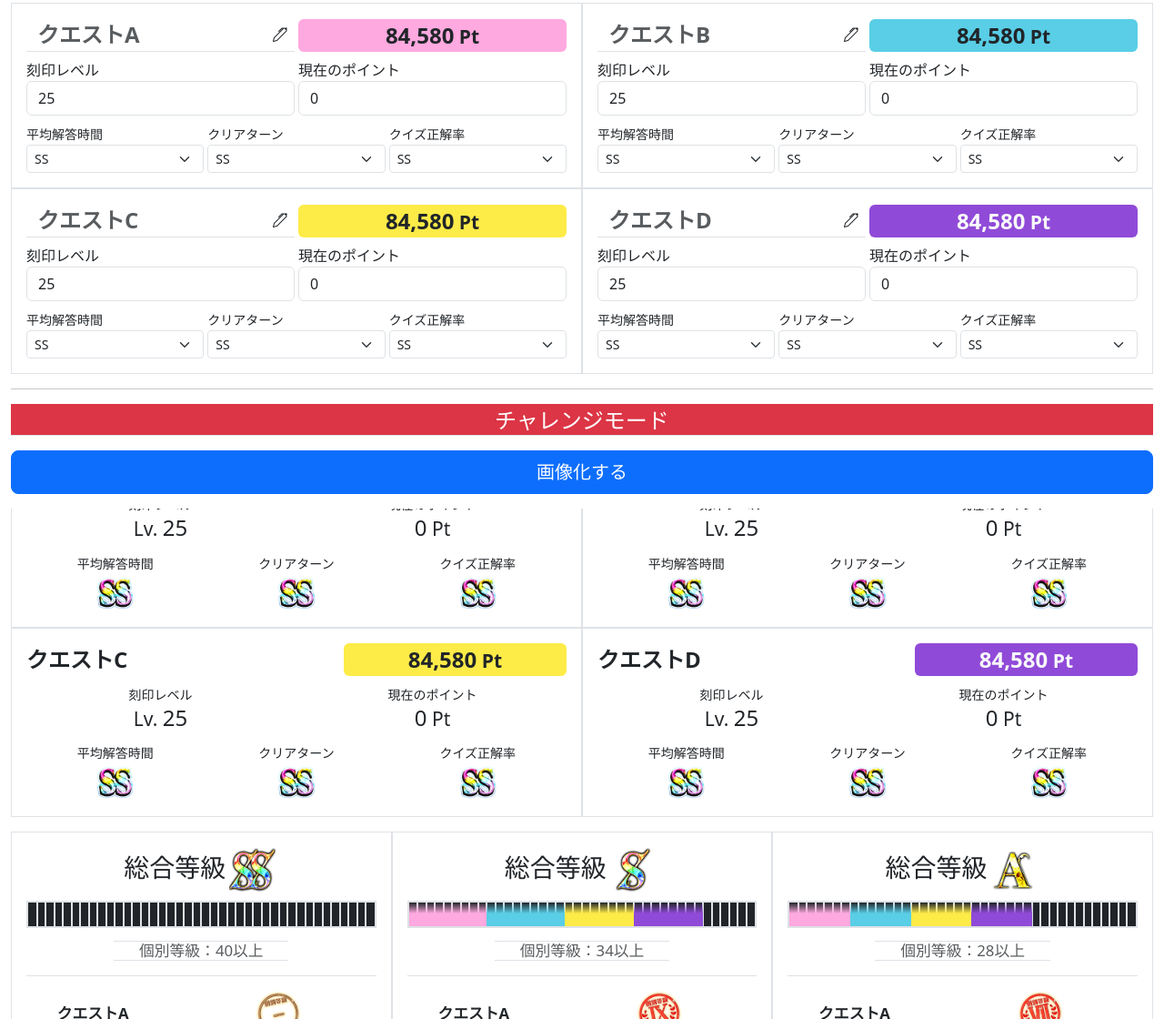
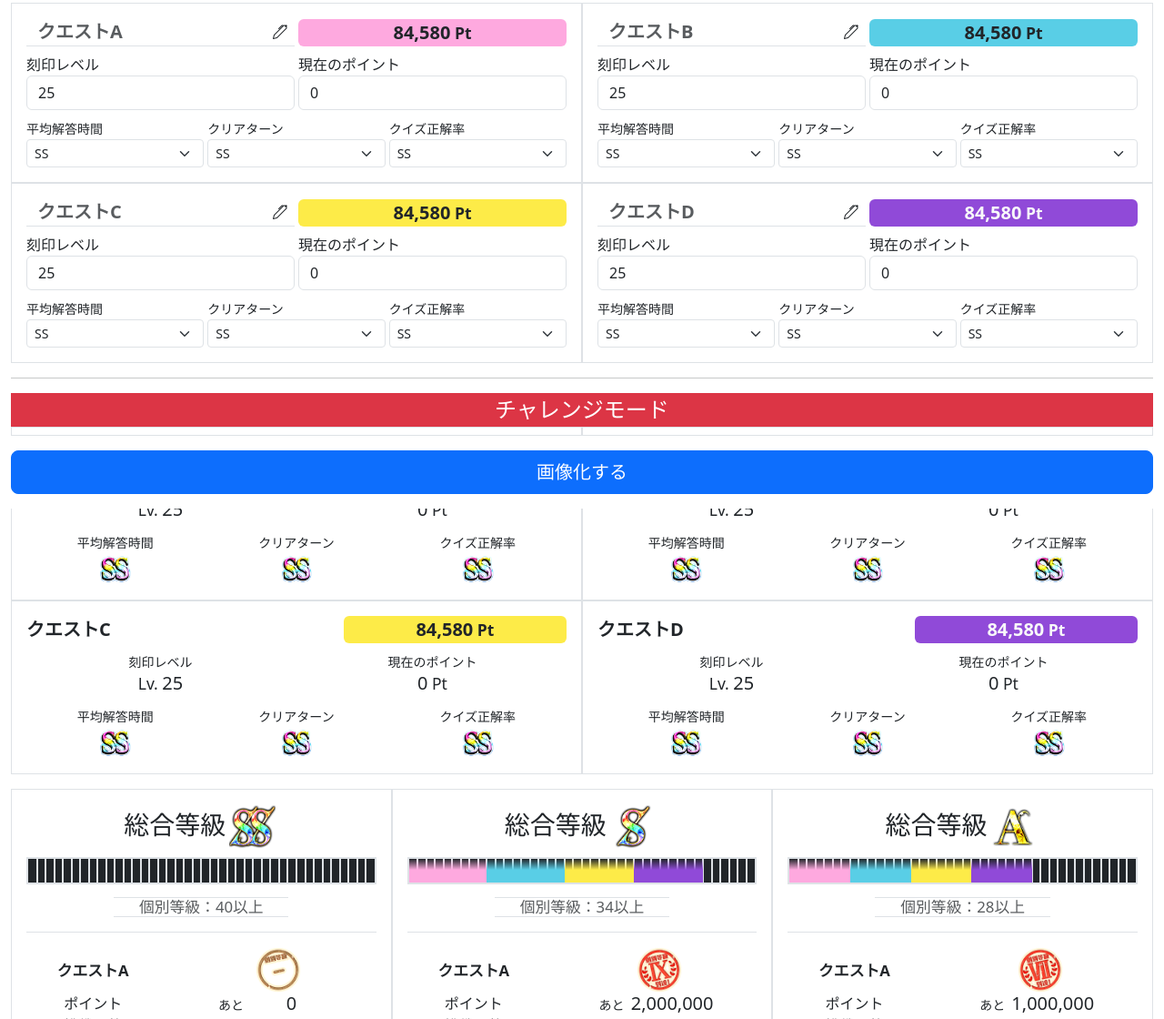
Before and after one commit to kmlnwiz/phantombattle, a plain HTML site: page index.html in a window 1280 px wide. Shown: the part 241-1361 px from the top of the page at 91% size. Drawn offline with nearby package versions, Linux system fonts and the light colour scheme.

Commit message:
Update index.html

```diff
--- a/index.html
+++ b/index.html
@@ -66,12 +66,12 @@
                 <div class="row justify-content-around g-1 mb-2">
                     <div class="col-6 align-self-center">
                         <div class="input-group">
-                            <input id="quest-nameA" class="form-control border-0 border-bottom rounded-0 fw-bold fs-4 text-truncate py-0" type="text" placeholder="クエストA" value="" maxlength="20" type="text">
+                            <input id="quest-nameA" class="form-control border-0 border-bottom rounded-0 fw-bold fs-5 text-truncate py-0" type="text" placeholder="クエストA" value="" maxlength="20" type="text">
                             <label class="input-group-text border-0 border-bottom bg-body rounded-0 px-2 py-0" for="quest-nameA"><i class="bi bi-pen"></i></label>
                         </div>
                     </div>
                     <div class="col-6 align-self-center">
-                        <span id="get-pointA" class="d-inline-block fs-4 fw-bold rounded px-3 py-0 text-dark text-center mb-0 w-100 align-middle text-truncate" style="background-color: #fea9df;"></span>
+                        <span id="get-pointA" class="d-inline-block fs-5 fw-bold rounded px-3 py-0 text-dark text-center mb-0 w-100 align-middle text-truncate" style="background-color: #fea9df;"></span>
                     </div>
                 </div>
 
@@ -140,12 +140,12 @@
                 <div class="row justify-content-around g-1 mb-2">
                     <div class="col-6 align-self-center">
                         <div class="input-group">
-                            <input id="quest-nameB" class="form-control border-0 border-bottom rounded-0 fw-bold fs-4 text-truncate py-0" type="text" placeholder="クエストB" value="" maxlength="20" type="text">
+                            <input id="quest-nameB" class="form-control border-0 border-bottom rounded-0 fw-bold fs-5 text-truncate py-0" type="text" placeholder="クエストB" value="" maxlength="20" type="text">
                             <label class="input-group-text border-0 border-bottom bg-body rounded-0 px-2 py-0" for="quest-nameB"><i class="bi bi-pen"></i></label>
                         </div>
                     </div>
                     <div class="col-6 align-self-center">
-                        <span id="get-pointB" class="d-inline-block fs-4 fw-bold rounded px-3 py-0 text-dark text-center mb-0 w-100 align-middle text-truncate" style="background-color: #59cee6;"></span>
+                        <span id="get-pointB" class="d-inline-block fs-5 fw-bold rounded px-3 py-0 text-dark text-center mb-0 w-100 align-middle text-truncate" style="background-color: #59cee6;"></span>
                     </div>
                 </div>
 
@@ -214,12 +214,12 @@
                 <div class="row justify-content-around g-1 mb-2">
                     <div class="col-6 align-self-center">
                         <div class="input-group">
-                            <input id="quest-nameC" class="form-control border-0 border-bottom rounded-0 fw-bold fs-4 text-truncate py-0" type="text" placeholder="クエストC" value="" maxlength="20" type="text">
+                            <input id="quest-nameC" class="form-control border-0 border-bottom rounded-0 fw-bold fs-5 text-truncate py-0" type="text" placeholder="クエストC" value="" maxlength="20" type="text">
                             <label class="input-group-text border-0 border-bottom bg-body rounded-0 px-2 py-0" for="quest-nameC"><i class="bi bi-pen"></i></label>
                         </div>
                     </div>
                     <div class="col-6 align-self-center">
-                        <span id="get-pointC" class="d-inline-block fs-4 fw-bold rounded px-3 py-0 text-dark text-center mb-0 w-100 align-middle text-truncate" style="background-color: #fdeb48;"></span>
+                        <span id="get-pointC" class="d-inline-block fs-5 fw-bold rounded px-3 py-0 text-dark text-center mb-0 w-100 align-middle text-truncate" style="background-color: #fdeb48;"></span>
                     </div>
                 </div>
 
@@ -288,12 +288,12 @@
                 <div class="row justify-content-around g-1 mb-2">
                     <div class="col-6 align-self-center">
                         <div class="input-group">
-                            <input id="quest-nameD" class="form-control border-0 border-bottom rounded-0 fw-bold fs-4 text-truncate py-0" type="text" placeholder="クエストD" value="" maxlength="20" type="text">
+                            <input id="quest-nameD" class="form-control border-0 border-bottom rounded-0 fw-bold fs-5 text-truncate py-0" type="text" placeholder="クエストD" value="" maxlength="20" type="text">
                             <label class="input-group-text border-0 border-bottom bg-body rounded-0 px-2 py-0" for="quest-nameD"><i class="bi bi-pen"></i></label>
                         </div>
                     </div>
                     <div class="col-6 align-self-center">
-                        <span id="get-pointD" class="d-inline-block fs-4 fw-bold rounded px-3 py-0 text-light text-center mb-0 w-100 align-middle text-truncate" style="background-color: #904ad8;"></span>
+                        <span id="get-pointD" class="d-inline-block fs-5 fw-bold rounded px-3 py-0 text-light text-center mb-0 w-100 align-middle text-truncate" style="background-color: #904ad8;"></span>
                     </div>
                 </div>
 
@@ -372,10 +372,10 @@
                     <div class="col p-3 border">
                         <div class="row justify-content-around g-1 mb-2">
                             <div class="col-7 align-self-center">
-                                <span id="questA-name" class="d-inline-block fw-bold fs-4 text-truncate w-100 align-middle py-0" type="text"></span>
+                                <span id="questA-name" class="d-inline-block fw-bold fs-5 text-truncate w-100 align-middle py-0" type="text"></span>
                             </div>
                             <div class="col-5 align-self-center">
-                                <span id="questA-get-point" class="d-inline-block fs-4 fw-bold rounded px-3 py-0 text-dark text-center mb-0 w-100 align-middle text-truncate" style="background-color: #fea9df;"></span>
+                                <span id="questA-get-point" class="d-inline-block fs-5 fw-bold rounded px-3 py-0 text-dark text-center mb-0 w-100 align-middle text-truncate" style="background-color: #fea9df;"></span>
                             </div>
                         </div>
 
@@ -384,25 +384,25 @@
                             <div class="row g-1">
                                 <div class="col-6">
                                     <span class="d-inline-block small w-100 text-center">刻印レベル</span>
-                                    <span id="questA-seal-level" class="d-inline-block h4 w-100 text-center">Lv.25</span>
+                                    <span id="questA-seal-level" class="d-inline-block h5 w-100 text-center">Lv.25</span>
                                 </div>
                                 <div class="col-6">
                                     <span class="d-inline-block small w-100 text-center">現在のポイント</span>
-                                    <span id="questA-current-point" class="d-inline-block h4 w-100 text-center">0Pt</span>
+                                    <span id="questA-current-point" class="d-inline-block h5 w-100 text-center">0Pt</span>
                                 </div>
                                 <div class="col">
                                     <span class="d-inline-block small w-100 text-center">平均解答時間</span>
-                                    <span id="questA-avg-rank" class="d-inline-block h4 w-100 text-center mb-0">SS</span>
+                                    <span id="questA-avg-rank" class="d-inline-block h5 w-100 text-center mb-0">SS</span>
                                     <span id="questA-avg-rank-border" class="d-inline-block small w-100 text-center mb-0 text-muted d-none"></span>
                                 </div>
                                 <div class="col">
                                     <span class="d-inline-block small w-100 text-center">クリアターン</span>
-                                    <span id="questA-turn-rank" class="d-inline-block h4 w-100 text-center mb-0">SS</span>
+                                    <span id="questA-turn-rank" class="d-inline-block h5 w-100 text-center mb-0">SS</span>
                                     <span id="questA-turn-rank-border" class="d-inline-block small w-100 text-center mb-0 text-muted d-none"></span>
                                 </div>
                                 <div class="col">
                                     <span class="d-inline-block small w-100 text-center">クイズ正解率</span>
-                                    <span id="questA-correct-rank" class="d-inline-block h4 w-100 text-center mb-0">SS</span>
+                                    <span id="questA-correct-rank" class="d-inline-block h5 w-100 text-center mb-0">SS</span>
                                     <span id="questA-correct-rank-border" class="d-inline-block small w-100 text-center mb-0 text-muted d-none"></span>
                                 </div>
                             </div>
@@ -413,10 +413,10 @@
                     <div class="col p-3 border">
                         <div class="row justify-content-around g-1 mb-2">
                             <div class="col-7 align-self-center">
-                                <span id="questB-name" class="d-inline-block fw-bold fs-4 text-truncate w-100 align-middle py-0" type="text"></span>
+                                <span id="questB-name" class="d-inline-block fw-bold fs-5 text-truncate w-100 align-middle py-0" type="text"></span>
                             </div>
                             <div class="col-5 align-self-center">
-                                <span id="questB-get-point" class="d-inline-block fs-4 fw-bold rounded px-3 py-0 text-dark text-center mb-0 w-100 align-middle text-truncate" style="background-color: #59cee6;"></span>
+                                <span id="questB-get-point" class="d-inline-block fs-5 fw-bold rounded px-3 py-0 text-dark text-center mb-0 w-100 align-middle text-truncate" style="background-color: #59cee6;"></span>
                             </div>
                         </div>
 
@@ -425,25 +425,25 @@
                             <div class="row g-1">
                                 <div class="col-6">
                                     <span class="d-inline-block small w-100 text-center">刻印レベル</span>
-                                    <span id="questB-seal-level" class="d-inline-block h4 w-100 text-center">Lv.25</span>
+                                    <span id="questB-seal-level" class="d-inline-block h5 w-100 text-center">Lv.25</span>
                                 </div>
                                 <div class="col-6">
                                     <span class="d-inline-block small w-100 text-center">現在のポイント</span>
-                                    <span id="questB-current-point" class="d-inline-block h4 w-100 text-center">0Pt</span>
+                                    <span id="questB-current-point" class="d-inline-block h5 w-100 text-center">0Pt</span>
                                 </div>
                                 <div class="col">
                                     <span class="d-inline-block small w-100 text-center">平均解答時間</span>
-                                    <span id="questB-avg-rank" class="d-inline-block h4 w-100 text-center mb-0">SS</span>
+                                    <span id="questB-avg-rank" class="d-inline-block h5 w-100 text-center mb-0">SS</span>
                                     <span id="questB-avg-rank-border" class="d-inline-block small w-100 text-center mb-0 text-muted d-none"></span>
                                 </div>
                                 <div class="col">
                                     <span class="d-inline-block small w-100 text-center">クリアターン</span>
-                                    <span id="questB-turn-rank" class="d-inline-block h4 w-100 text-center mb-0">SS</span>
+                                    <span id="questB-turn-rank" class="d-inline-block h5 w-100 text-center mb-0">SS</span>
                                     <span id="questB-turn-rank-border" class="d-inline-block small w-100 text-center mb-0 text-muted d-none"></span>
                                 </div>
                                 <div class="col">
                                     <span class="d-inline-block small w-100 text-center">クイズ正解率</span>
-                                    <span id="questB-correct-rank" class="d-inline-block h4 w-100 text-center mb-0">SS</span>
+                                    <span id="questB-correct-rank" class="d-inline-block h5 w-100 text-center mb-0">SS</span>
                                     <span id="questB-correct-rank-border" class="d-inline-block small w-100 text-center mb-0 text-muted d-none"></span>
                                 </div>
                             </div>
@@ -454,10 +454,10 @@
                     <div class="col p-3 border">
                         <div class="row justify-content-around g-1 mb-2">
                             <div class="col-7 align-self-center">
-                                <span id="questC-name" class="d-inline-block fw-bold fs-4 text-truncate w-100 align-middle py-0" type="text"></span>
+                                <span id="questC-name" class="d-inline-block fw-bold fs-5 text-truncate w-100 align-middle py-0" type="text"></span>
                             </div>
                             <div class="col-5 align-self-center">
-                                <span id="questC-get-point" class="d-inline-block fs-4 fw-bold rounded px-3 py-0 text-dark text-center mb-0 w-100 align-middle text-truncate" style="background-color: #fdeb48;"></span>
+                                <span id="questC-get-point" class="d-inline-block fs-5 fw-bold rounded px-3 py-0 text-dark text-center mb-0 w-100 align-middle text-truncate" style="background-color: #fdeb48;"></span>
                             </div>
                         </div>
 
@@ -466,25 +466,25 @@
                             <div class="row g-1">
                                 <div class="col-6">
                                     <span class="d-inline-block small w-100 text-center">刻印レベル</span>
-                                    <span id="questC-seal-level" class="d-inline-block h4 w-100 text-center">Lv.25</span>
+                                    <span id="questC-seal-level" class="d-inline-block h5 w-100 text-center">Lv.25</span>
                                 </div>
                                 <div class="col-6">
                                     <span class="d-inline-block small w-100 text-center">現在のポイント</span>
-                                    <span id="questC-current-point" class="d-inline-block h4 w-100 text-center">0Pt</span>
+                                    <span id="questC-current-point" class="d-inline-block h5 w-100 text-center">0Pt</span>
                                 </div>
                                 <div class="col">
                                     <span class="d-inline-block small w-100 text-center">平均解答時間</span>
-                                    <span id="questC-avg-rank" class="d-inline-block h4 w-100 text-center mb-0">SS</span>
+                                    <span id="questC-avg-rank" class="d-inline-block h5 w-100 text-center mb-0">SS</span>
                                     <span id="questC-avg-rank-border" class="d-inline-block small w-100 text-center mb-0 text-muted d-none"></span>
                                 </div>
                                 <div class="col">
                                     <span class="d-inline-block small w-100 text-center">クリアターン</span>
-                                    <span id="questC-turn-rank" class="d-inline-block h4 w-100 text-center mb-0">SS</span>
+                                    <span id="questC-turn-rank" class="d-inline-block h5 w-100 text-center mb-0">SS</span>
                                     <span id="questC-turn-rank-border" class="d-inline-block small w-100 text-center mb-0 text-muted d-none"></span>
                                 </div>
                                 <div class="col">
                                     <span class="d-inline-block small w-100 text-center">クイズ正解率</span>
-                                    <span id="questC-correct-rank" class="d-inline-block h4 w-100 text-center mb-0">SS</span>
+                                    <span id="questC-correct-rank" class="d-inline-block h5 w-100 text-center mb-0">SS</span>
                                     <span id="questC-correct-rank-border" class="d-inline-block small w-100 text-center mb-0 text-muted d-none"></span>
                                 </div>
                             </div>
@@ -495,10 +495,10 @@
                     <div class="col p-3 border">
                         <div class="row justify-content-around g-1 mb-2">
                             <div class="col-7 align-self-center">
-                                <span id="questD-name" class="d-inline-block fw-bold fs-4 text-truncate w-100 align-middle py-0" type="text"></span>
+                                <span id="questD-name" class="d-inline-block fw-bold fs-5 text-truncate w-100 align-middle py-0" type="text"></span>
                             </div>
                             <div class="col-5 align-self-center">
-                                <span id="questD-get-point" class="d-inline-block fs-4 fw-bold rounded px-3 py-0 text-light text-center mb-0 w-100 align-middle text-truncate" style="background-color: #904ad8;"></span>
+                                <span id="questD-get-point" class="d-inline-block fs-5 fw-bold rounded px-3 py-0 text-light text-center mb-0 w-100 align-middle text-truncate" style="background-color: #904ad8;"></span>
                             </div>
                         </div>
 
@@ -507,25 +507,25 @@
                             <div class="row g-1">
                                 <div class="col-6">
                                     <span class="d-inline-block small w-100 text-center">刻印レベル</span>
-                                    <span id="questD-seal-level" class="d-inline-block h4 w-100 text-center">Lv.25</span>
+                                    <span id="questD-seal-level" class="d-inline-block h5 w-100 text-center">Lv.25</span>
                                 </div>
                                 <div class="col-6">
                                     <span class="d-inline-block small w-100 text-center">現在のポイント</span>
-                                    <span id="questD-current-point" class="d-inline-block h4 w-100 text-center">0Pt</span>
+                                    <span id="questD-current-point" class="d-inline-block h5 w-100 text-center">0Pt</span>
                                 </div>
                                 <div class="col">
                                     <span class="d-inline-block small w-100 text-center">平均解答時間</span>
-                                    <span id="questD-avg-rank" class="d-inline-block h4 w-100 text-center mb-0">SS</span>
+                                    <span id="questD-avg-rank" class="d-inline-block h5 w-100 text-center mb-0">SS</span>
                                     <span id="questD-avg-rank-border" class="d-inline-block small w-100 text-center mb-0 text-muted d-none"></span>
                                 </div>
                                 <div class="col">
                                     <span class="d-inline-block small w-100 text-center">クリアターン</span>
-                                    <span id="questD-turn-rank" class="d-inline-block h4 w-100 text-center mb-0">SS</span>
+                                    <span id="questD-turn-rank" class="d-inline-block h5 w-100 text-center mb-0">SS</span>
                                     <span id="questD-turn-rank-border" class="d-inline-block small w-100 text-center mb-0 text-muted d-none"></span>
                                 </div>
                                 <div class="col">
                                     <span class="d-inline-block small w-100 text-center">クイズ正解率</span>
-                                    <span id="questD-correct-rank" class="d-inline-block h4 w-100 text-center mb-0">SS</span>
+                                    <span id="questD-correct-rank" class="d-inline-block h5 w-100 text-center mb-0">SS</span>
                                     <span id="questD-correct-rank-border" class="d-inline-block small w-100 text-center mb-0 text-muted d-none"></span>
                                 </div>
                             </div>
@@ -963,7 +963,7 @@
         <div class="modal-dialog modal-dialog-centered modal-xl">
             <div class="modal-content">
                 <div class="modal-header">
-                    <h1 class="modal-title fs-4" id="exampleModalLabel">画像化</h1>
+                    <h1 class="modal-title fs-5" id="exampleModalLabel">画像化</h1>
                     <button type="button" class="btn-close" data-bs-dismiss="modal" aria-label="Close"></button>
                 </div>
                 <div class="modal-body">
```
